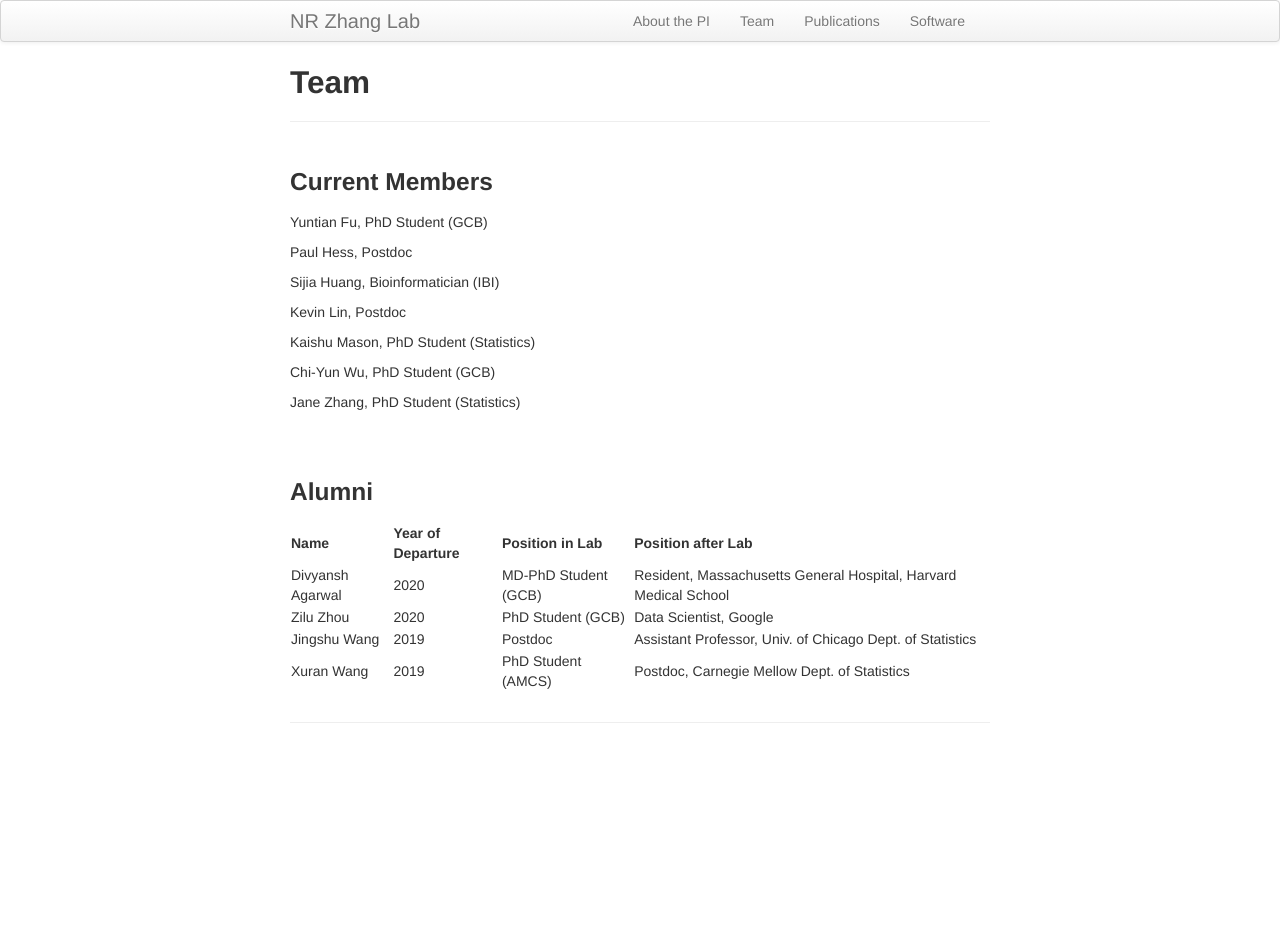
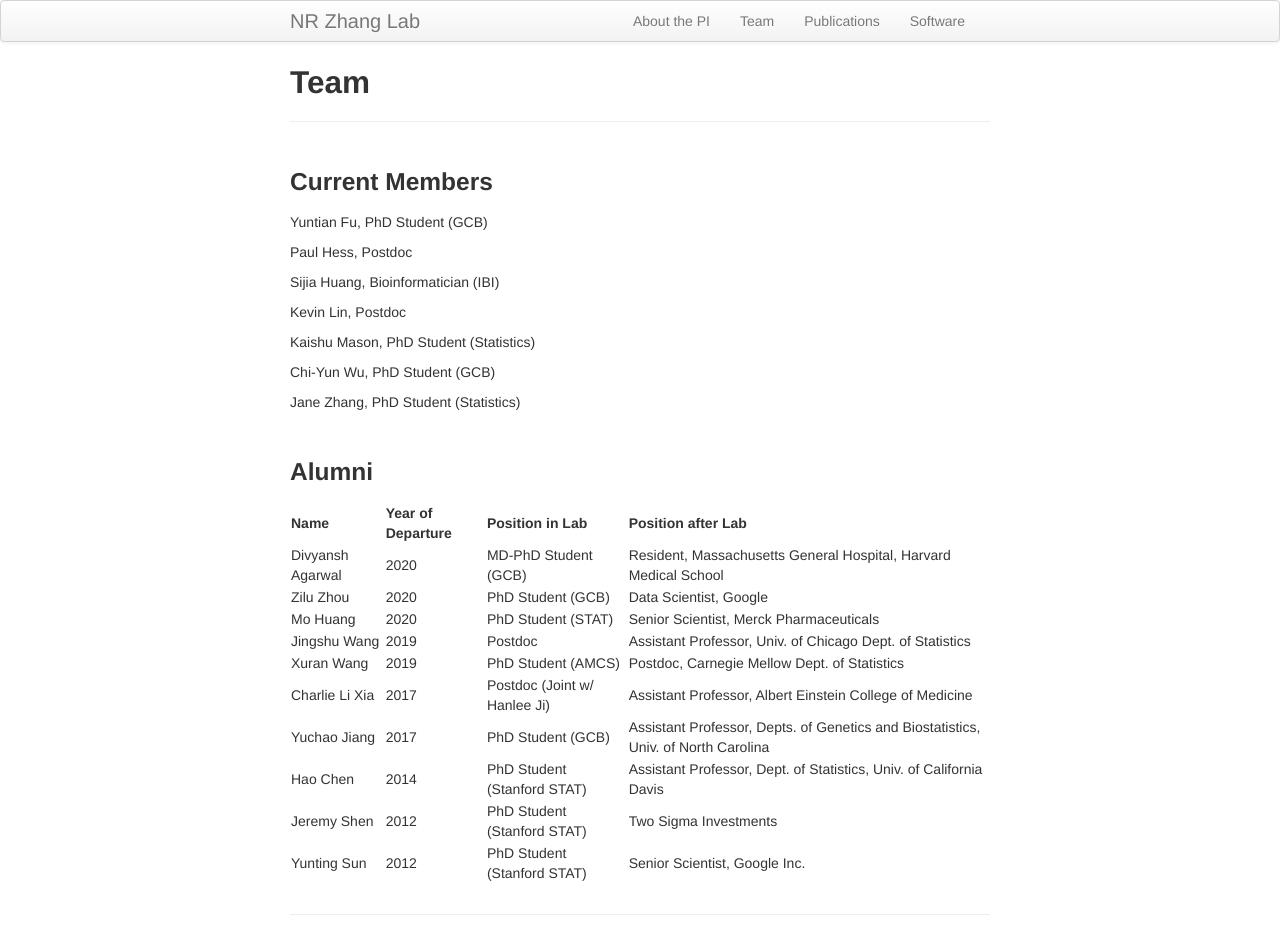
Before and after one commit to nzhanglab/nzhanglab.github.io, a Jekyll site: the page built from pages/team.md, in a window 1280 px wide. Built offline with Jekyll 4.4.1, drawn with Linux system fonts in a browser that asks for light colours; before the commit the page ends 900 px from its top, so only the background shows below that.

Commit message:
added team info

```diff
--- a/pages/team.md
+++ b/pages/team.md
@@ -21,7 +21,7 @@ Chi-Yun Wu, PhD Student (GCB)
 Jane Zhang, PhD Student (Statistics)
 
 
-<br/><br/>
+<br/>
 
 ### Alumni
 
@@ -29,5 +29,11 @@ Name | Year of Departure | Position in Lab | Position after Lab
 :----|:------------------|:----------------|:------------------
 Divyansh Agarwal | 2020 | MD-PhD Student (GCB)|Resident, Massachusetts General Hospital, Harvard Medical School
 Zilu Zhou | 2020 | PhD Student (GCB) | Data Scientist, Google
+Mo Huang | 2020 | PhD Student (STAT) | Senior Scientist, Merck Pharmaceuticals
 Jingshu Wang | 2019 | Postdoc | Assistant Professor, Univ. of Chicago Dept. of Statistics
 Xuran Wang | 2019 | PhD Student (AMCS) | Postdoc, Carnegie Mellow Dept. of Statistics
+Charlie Li Xia | 2017 | Postdoc (Joint w/ Hanlee Ji) | Assistant Professor, Albert Einstein College of Medicine
+Yuchao Jiang | 2017 | PhD Student (GCB) | Assistant Professor, Depts. of Genetics and Biostatistics, Univ. of North Carolina
+Hao Chen | 2014 | PhD Student (Stanford STAT) | Assistant Professor, Dept. of Statistics, Univ. of California Davis
+Jeremy Shen | 2012 | PhD Student (Stanford STAT) | Two Sigma Investments
+Yunting Sun |2012 | PhD Student (Stanford STAT) | Senior Scientist, Google Inc.
```
